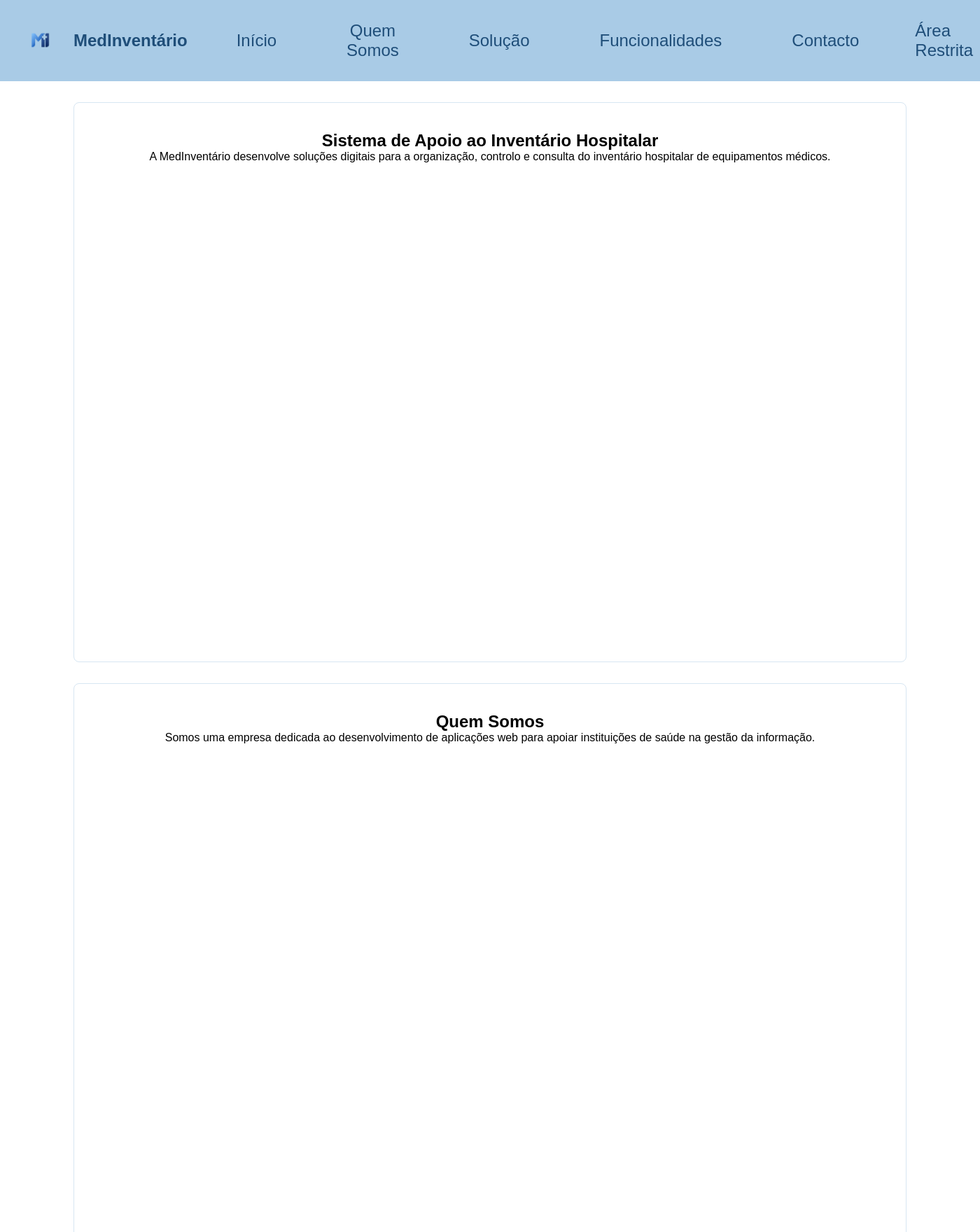
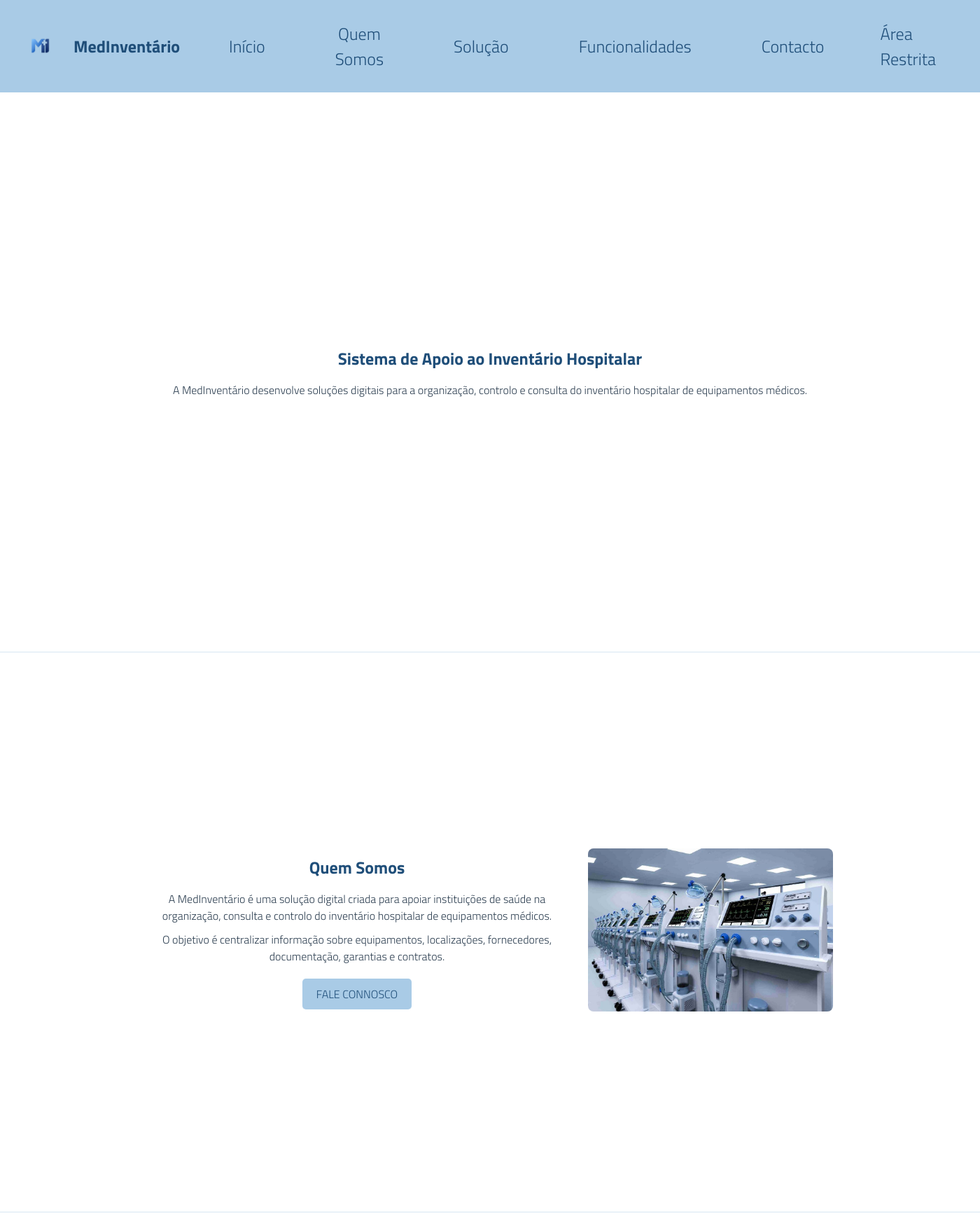
Before and after one commit to BeatrizRibeiro1241445/ProjetoSibdas, a PHP site: page / in a window 1400 px wide. Shown: the top 1760 px of the page at 70% size. Run offline with PHP 8.4, Linux system fonts and the light colour scheme.

Commit message:
melhorias index, quem somos e visual

```diff
--- a/frontend/assets/css/estilos.css
+++ b/frontend/assets/css/estilos.css
@@ -3,7 +3,7 @@
     margin: 0;
     padding: 0;
     box-sizing: border-box;
-    font-family: Arial, Helvetica, sans-serif;
+    font-family: 'Titillium Web', Arial, Helvetica, sans-serif;
 }
 
 /* Estilo da barra de navegação principal */
@@ -96,14 +96,16 @@
 
 /* Texto Genérico */
 .container-texto-generico {
+    display: flex;
+    justify-content: center;
+    align-items: center;
+    flex-wrap: wrap;
+    gap: 30px;
+    padding: 100px 40px;
+    text-align: center;
     min-height: 100vh;
-    width: 85%;
-    margin: 30px auto;
-    padding: 40px 30px;
     background-color: #ffffff;
-    border: 1px solid #d7e6f2;
-    border-radius: 8px;
-    text-align: center;
+    border-bottom: 1px solid #d7e6f2;
 }
 
 .footer-section strong {
@@ -117,3 +119,50 @@
     font-size: 1rem;
     color: #2c3e50;
 }
+
+/* Texto da secção com imagem */
+.texto-seccao {
+    max-width: 600px;
+}
+
+/* Imagem da secção */
+.imagem-seccao img {
+    max-width: 350px;
+    border-radius: 8px;
+}
+
+/* Botão principal */
+.botao-principal {
+    display: inline-block;
+    margin-top: 20px;
+    padding: 10px 20px;
+    background-color: #a9cbe6;
+    color: #1f4e79;
+    text-decoration: none;
+    border-radius: 5px;
+    transition: background 0.3s;
+}
+
+.botao-principal:hover {
+    background-color: #8fb9d9;
+    color: white;
+}
+
+/* Títulos das secções */
+.container-texto-generico h1,
+.container-texto-generico h2 {
+    color: #1f4e79;
+    margin-bottom: 15px;
+}
+
+/* Parágrafos */
+.container-texto-generico p {
+    margin-top: 10px;
+    color: #2c3e50;
+}
+
+/* Lista de funcionalidades */
+.container-texto-generico ul {
+    margin-top: 15px;
+    list-style-position: inside;
+}
--- a/frontend/index.html
+++ b/frontend/index.html
@@ -5,6 +5,15 @@
     <meta charset="UTF-8">
     <meta name="viewport" content="width=device-width, initial-scale=1.0">
     <title>MedInventário</title>
+
+    <!-- favicon -->
+    <link rel="shortcut icon" href="assets/images/logo.png" type="image/png">
+
+    <!-- Google Fonts -->
+    <link rel="preconnect" href="https://fonts.googleapis.com">
+    <link rel="preconnect" href="https://fonts.gstatic.com" crossorigin>
+    <link href="https://fonts.googleapis.com/css2?family=Titillium+Web:ital,wght@0,300;0,700;1,400&display=swap"
+        rel="stylesheet">
 
     <!-- estilos da página -->
     <link rel="stylesheet" href="assets/css/estilos.css">
@@ -49,12 +58,21 @@
 
     <!-- Seção "Quem Somos" -->
     <section class="container-texto-generico" id="quem-somos">
-        <div>
+        <div class="texto-seccao">
             <h2>Quem Somos</h2>
             <p>
-                Somos uma empresa dedicada ao desenvolvimento de aplicações web
-                para apoiar instituições de saúde na gestão da informação.
+                A MedInventário é uma solução digital criada para apoiar instituições de saúde
+                na organização, consulta e controlo do inventário hospitalar de equipamentos médicos.
             </p>
+            <p>
+                O objetivo é centralizar informação sobre equipamentos, localizações, fornecedores,
+                documentação, garantias e contratos.
+            </p>
+            <a class="botao-principal" href="#contacto">FALE CONNOSCO</a>
+        </div>
+
+        <div class="imagem-seccao">
+            <img src="assets/images/inventario-hospitalar.jpeg" alt="Inventário hospitalar">
         </div>
     </section>
 
```
Also changed, not shown: frontend/assets/images/inventario-hospitalar.jpeg (added).
